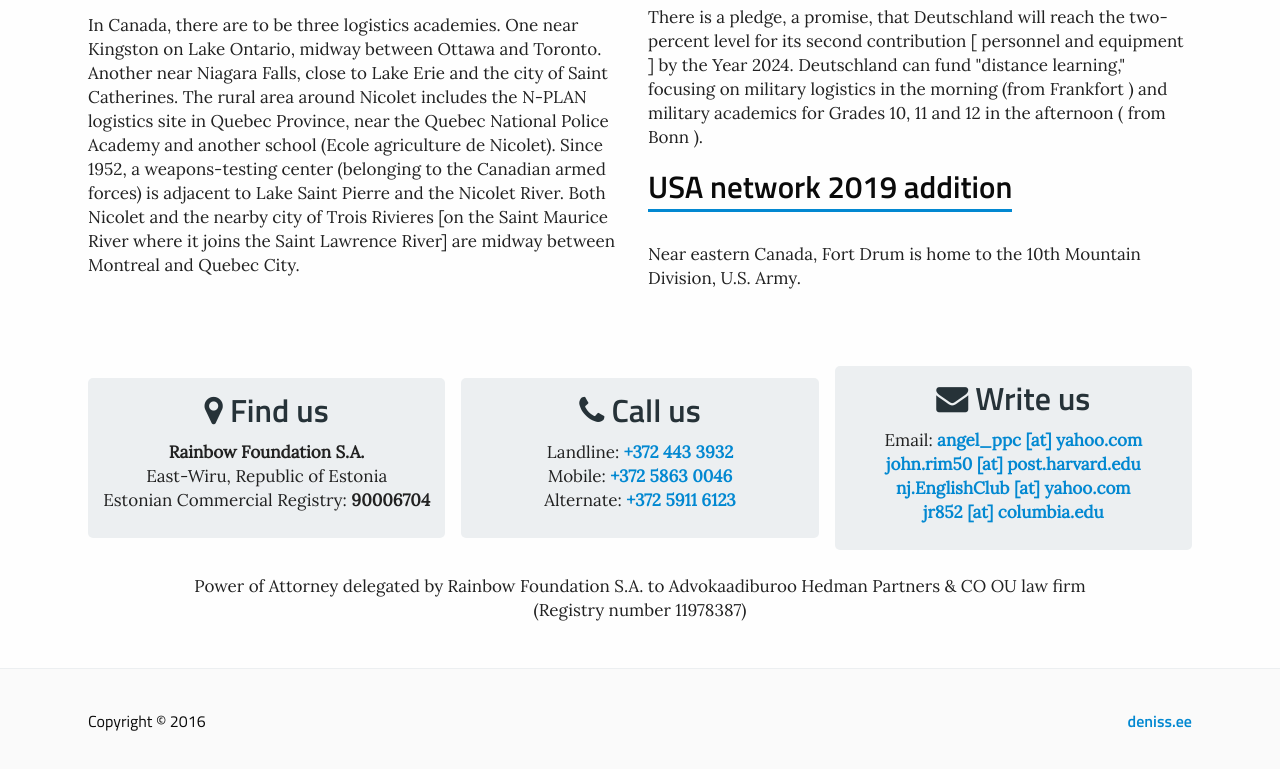
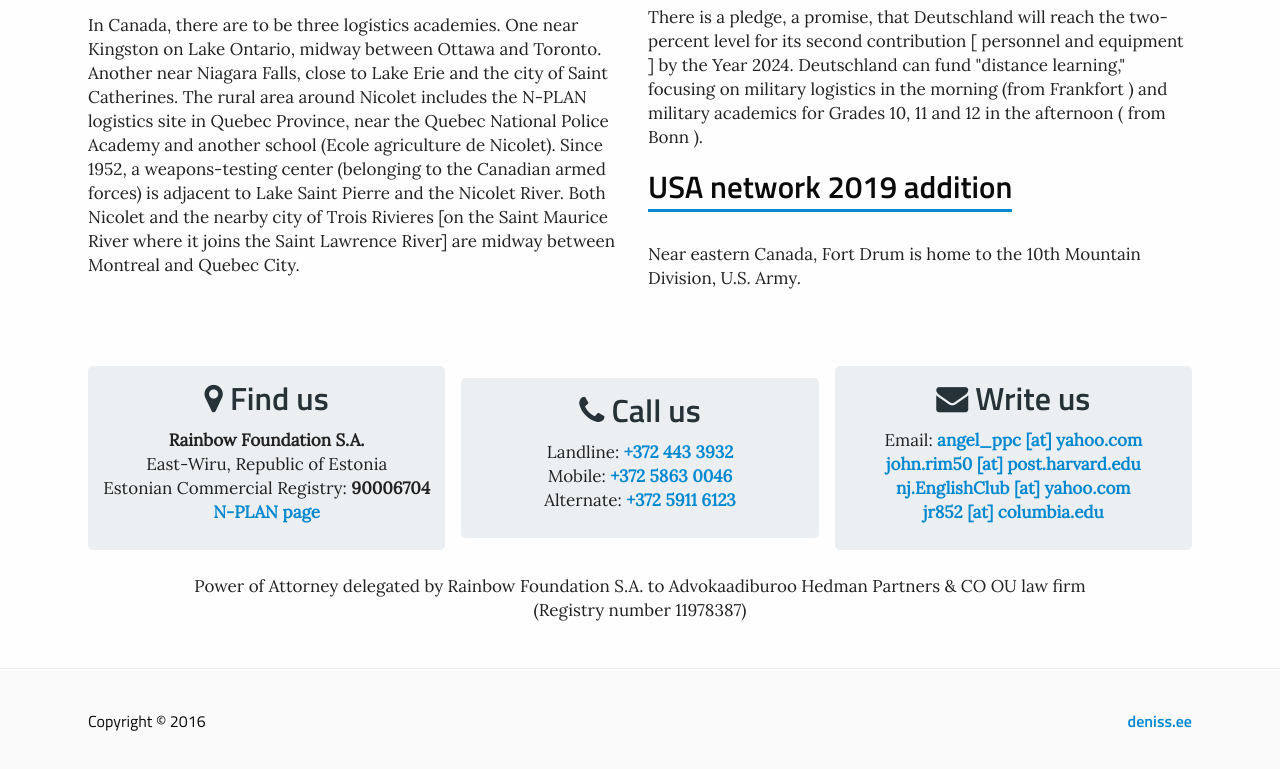
Before and after one commit to eestirainbow/eestirainbow.github.io, a plain HTML site: page index.htm in a window 1280 px wide. Shown: the part 1756-2525 px from the top of the page. Drawn offline with nearby package versions, Linux system fonts and the light colour scheme.

Commit message:
Update index.htm

```diff
--- a/index.htm
+++ b/index.htm
@@ -181,6 +181,9 @@
                             Estonian Commercial Registry:
                             <strong>90006704</strong>
                         </li>
+                        <li>
+                            <a href="https://eestirainbow.foundation/n-plan/">N-PLAN page</a>
+                        </li>
                     </ul>
                 </div>
             </div>
```
